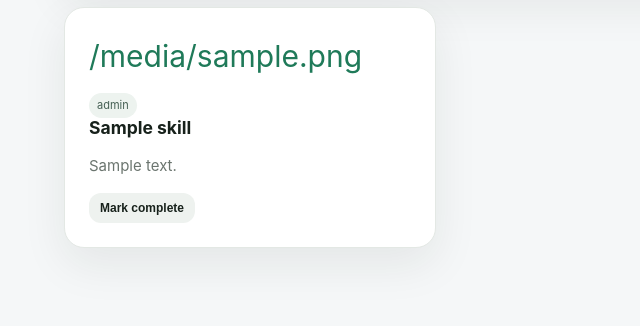
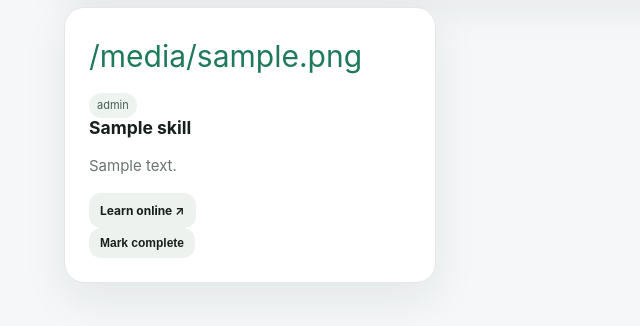
Before and after one commit to Rudraksh-3110/Moneywise.4, a Flask app: template templates/skills.html in a window 1280 px wide. Shown: the part 281-607 px from the top of the page, without its empty margins (0-640 px from the left). Run offline with Flask 3, Linux system fonts and the light colour scheme; the template is opened without the code that fills it: most values are stand-ins (such as "Sample title", 1, 10 or a date in 2020).

Commit message:
Show learning URL for every skill

```diff
--- a/templates/skills.html
+++ b/templates/skills.html
@@ -1,2 +1,2 @@
 {% extends "base.html" %}{% block title %}Skills — MoneyWise{% endblock %}{% block heading %}Personalized money skills{% endblock %}
-{% block content %}<div class="card"><span class="eyebrow">RECOMMENDED FOR YOU</span><h2>Next steps</h2>{% for r in recommendations %}<div class="recommendation">✦ {{r}}</div>{% endfor %}</div><div class="skill-grid">{% for s in skills %}<div class="card skill-card"><div class="skill-icon">{{s.icon}}</div><span class="tag">{{s.level}}</span><h3>{{s.title}}</h3><p>{{s.description}}</p>{% if progress.get(s.id) %}<div class="completed">✓ Completed</div>{% else %}<form method="post" action="{{url_for('complete_skill',sid=s.id)}}"><button class="btn small">Mark complete</button></form>{% endif %}</div>{% endfor %}</div>{% endblock %}
+{% block content %}<div class="card"><span class="eyebrow">RECOMMENDED FOR YOU</span><h2>Next steps</h2>{% for r in recommendations %}<div class="recommendation">✦ {{r}}</div>{% endfor %}</div><div class="skill-grid">{% for s in skills %}<div class="card skill-card"><div class="skill-icon">{{s.icon}}</div><span class="tag">{{s.level}}</span><h3>{{s.title}}</h3><p>{{s.description}}</p>{% if s.learning_url %}<a class="btn small" href="{{s.learning_url}}" target="_blank" rel="noopener noreferrer">Learn online ↗</a>{% endif %}{% if progress.get(s.id) %}<div class="completed">✓ Completed</div>{% else %}<form method="post" action="{{url_for('complete_skill',sid=s.id)}}"><button class="btn small">Mark complete</button></form>{% endif %}</div>{% endfor %}</div>{% endblock %}
```
